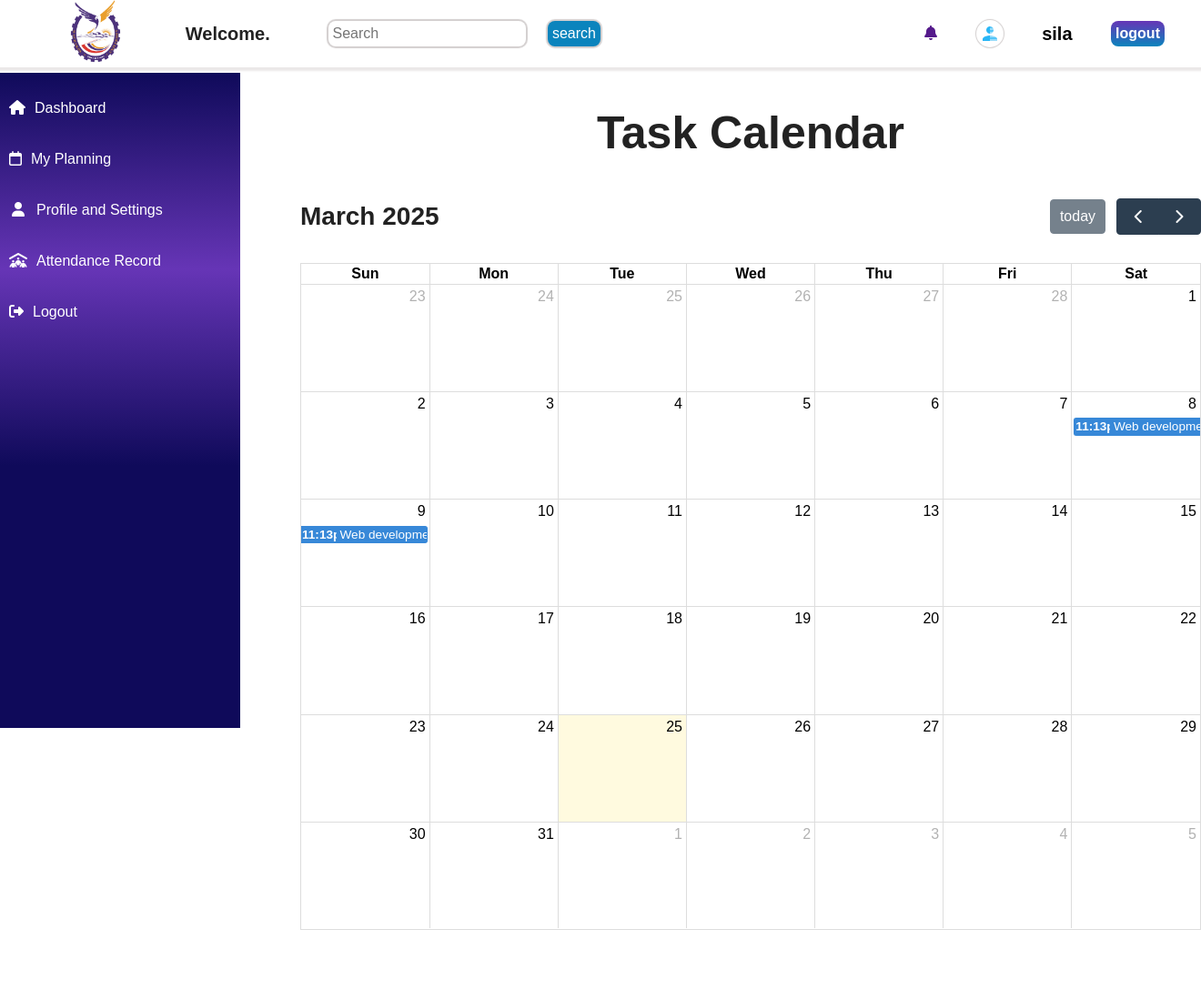
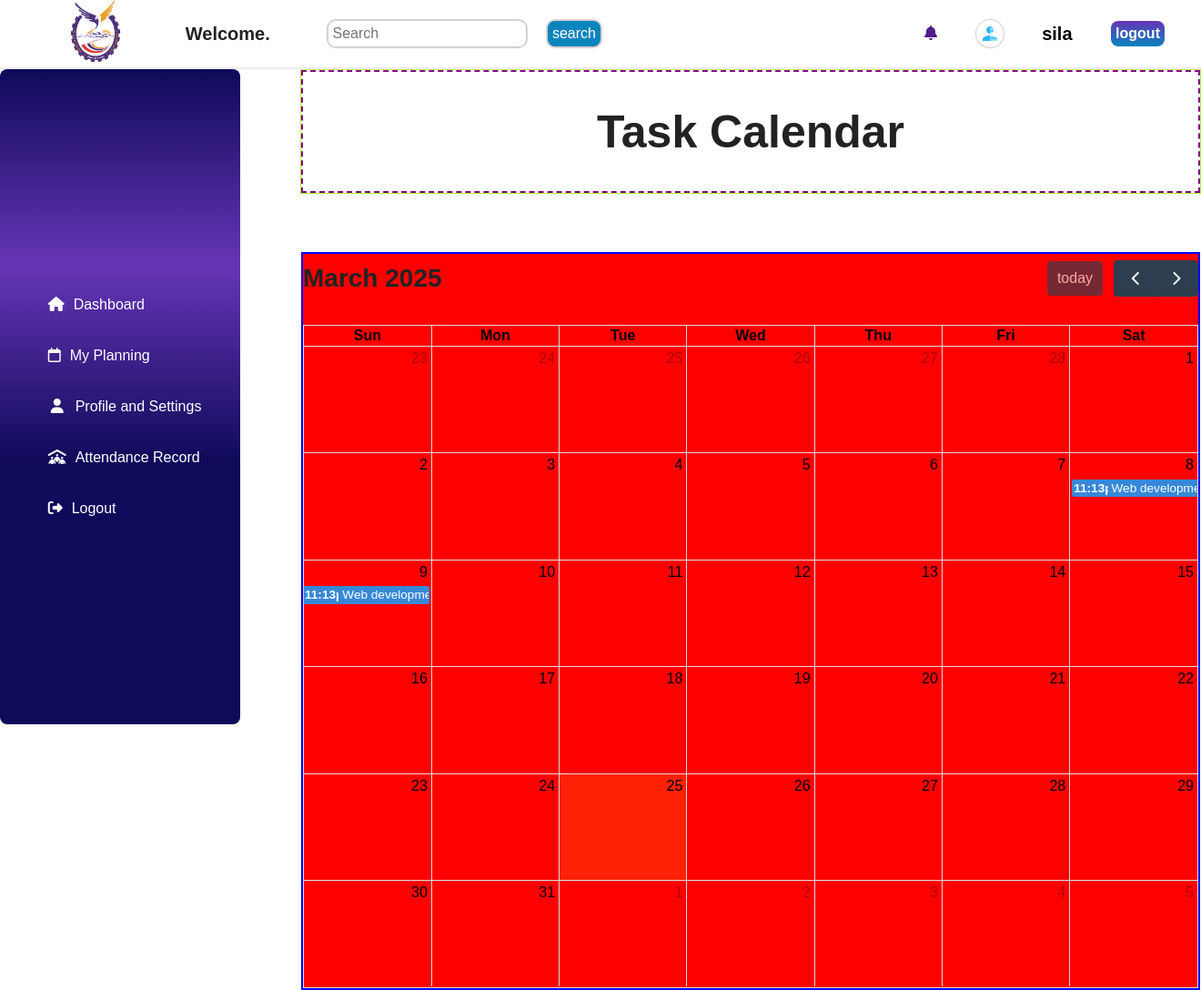
Before and after one commit to IamSila/attendance-system_with_face_recognition, a Django app: page /planning/ in a window 1320 px wide. Shown: the whole page at 91% size. Before the commit the page ends 1022 px from the top, so only its background shows below. Run offline with Django 5.2, Linux system fonts and the light colour scheme; a user stored in the database is signed in; data comes from the database, SQL or seed files in the repository; both versions use the stored data as it was after the commit; lists and menus that the app fills with data are empty.

Commit message:
attendance system progressing

```diff
--- a/static/css/dashboard.css
+++ b/static/css/dashboard.css
@@ -403,6 +403,12 @@
     display: flex;
     justify-items: space-evenly;
     align-items: center;
+    background-color: white;
+    position: fixed;
+    top: 0;
+    left: 0;
+    right: 0;
+    z-index: 999;
 
     /* gap: 50px; */
 }
@@ -507,9 +513,12 @@
 
 #dash-section {
     background-color: whitesmoke;
-    height: 100%;
+    height: 200%;
     display: flex;
     width: 100%;
+    position: absolute;
+    top: 76px;
+    height: auto;
 }
 
 #dash-section .dash-section-left    {
--- a/static/css/home.css
+++ b/static/css/home.css
@@ -389,20 +389,28 @@ p {
     margin: 15px 0 20px 0;
 }
 
-
+#body-section {
+  height: auto;
+}
 
 #section-heading {
   position: relative;
+
 }
 
 #section-heading .heading-container {
   display: flex;
   justify-items: space-evenly;
   align-items: center;
-  position: sticky;
+  /* height: 100%; */
+  background-color: white;
+  position: fixed;
+  top: 0;
+  left: 0;
+  right: 0;
+  z-index: 999;
   /* border: red 2px solid; */
-  box-shadow: 0 2px 2px 2px rgb(235, 232, 232);
-  z-index: 999;
+  box-shadow: 0 0 2px 2px rgb(235, 232, 232);
 
   /* gap: 50px; */
 }
@@ -514,16 +522,28 @@ p {
 .section-2 {
   display: flex;
   align-items: center;
-  /* justify-content: space-around; */
+  justify-content: center;
+  width: 100%;
+  /* height: auto; */
+  /* position: absolute;
+  top: 76px;
+  gap: 40px; */
+  border: 5px solid red;
 
 }
 .section-2 .side-nav {
   background-image: linear-gradient(to top, rgb(15, 10, 90) 40%, rgb(102, 53, 182), rgb(15, 10, 90));
   width: 20%;
   height: 90vh;
-  position: absolute;
-  top: 80px;
+  position: fixed;
+  top: 76px;
   left: 0;
+  z-index: 999;
+  border-radius: 8px;
+  display: flex;
+  justify-content: center;
+  align-items: center;
+
 
 
 }
@@ -577,20 +597,23 @@ p {
 
 
 
+
 /* features section */
-.features-section {
+.section-2 .features {
   display: flex;
   justify-content: center;
   align-items: center;
   /* border: 2px solid red; */
-  height: 90vh;
-  width: auto;
+  height: auto;
+  width: 75%;
   position: absolute;
-  top: 80px;
+  top: 76px;
   left: 300px;
+  border: 1px solid greenyellow;
+  margin-left: 30px;
 }
 
-.features-section .features-container {
+.features .features-container {
   display: flex;
   justify-content: center;
   align-items: center;
@@ -599,11 +622,11 @@ p {
   box-shadow: 0 0 1px 3px rgb(241, 240, 240);
   width: 80%;
   background-image: linear-gradient(to top, rgb(11, 132, 189), rgb(102, 53, 182));
-  /* border: 1px red solid; */
+  border: 1px red solid;
 
 }
 
-.features-section .feature-box {
+.features .feature-box {
   display: flex;
   justify-content: center;
   align-items: center;
@@ -616,16 +639,16 @@ p {
   margin: 20px;
 }
 
-.features-section .feature-box img {
+.features .feature-box img {
   margin: 10px;
 }
 
-.features-section .feature-box:hover {
+.features .feature-box:hover {
   transform: scale(1.15);
   box-shadow: 20px 20px 34px rgba(0, 0, 0, 0.03);
 }
 
-.features-section .feature-box h4 {
+.features .feature-box h4 {
   display: inline;
   /* width: 90%; */
   font-size: 15px;
@@ -638,22 +661,22 @@ p {
   margin: 10px;
 }
 
-.features-section .feature-box:nth-child(2) h4 {
+.features .feature-box:nth-child(2) h4 {
   background-color: #d1e8f2;
 }
 
-.features-section .feature-box:nth-child(3) h4 {
+.features .feature-box:nth-child(3) h4 {
   background-color: #cdebbc;
 }
 
-.features-section .feature-box:nth-child(4) h4 {
+.features .feature-box:nth-child(4) h4 {
   background-color: #cdd4f8;
 }
 
-.features-section .feature-box:nth-child(5) h4 {
+.features .feature-box:nth-child(5) h4 {
   background-color: #f6dbf6;
 }
 
-.features-section .feature-box:nth-child(6) h4 {
+.features .feature-box:nth-child(6) h4 {
   background-color: #fff2e5;
 }
--- a/static/css/planning2.css
+++ b/static/css/planning2.css
@@ -1,14 +1,18 @@
-.content-section  {
-    width: 75%;
-    margin-left: 30px;
-    margin-right: 30px;
-    height: 90vh;
+.calendar-container {
+    display: flex;
+    justify-content: center;
+    align-items: center;
+    flex-direction: column;
+    width: 100%;
+    height: 100%;
+    overflow: hidden;
+    border: 2px dashed purple;
+}
+#calendar {
     position: absolute;
-    top: 80px;
-    left: 300px;
+    top: 200px;
+    width: 100%;
+    border: 2px blue solid;
+    /* z-index: 999; */
+    background-color: red;
 }
-
-
-.content-section #calender {
-    border: red solid 2px;
-}
--- a/static/css/profile.css
+++ b/static/css/profile.css
@@ -1,41 +1,34 @@
- /* Reset default margins and padding */
- /* * {
-    margin: 0;
-    padding: 0;
-    box-sizing: border-box;
-    font-family: Arial, sans-serif;
-}
-
-body {
-    background-color: #f5f5f5;
-    padding: 20px;
-} */
-
-.content-section  {
-    width: 75%;
-    margin-left: 30px;
-    margin-right: 30px;
-    height: 90vh;
-    position: absolute;
-    top: 80px;
-    left: 300px;
-}
-
 /* Main profile container */
-.profile-container {
-    max-width: 600px;
+.features .profile-container {
+    /* max-width: 900px; */
+    /* position: absolute;
+    top: 0; */
+    width: 100%;
+    /* height: 100vh; */
     margin: 0 auto;
     background-color: white;
     border-radius: 8px;
     box-shadow: 0 2px 4px rgba(0, 0, 0, 0.1);
     padding: 30px;
+    border: 1px red solid;
 }
 
 /* Profile header section */
 .profile-header {
     margin-bottom: 30px;
-    border-bottom: 1px solid #eee;
-    padding-bottom: 20px;
+    /* border-bottom: 1px solid #eee; */
+    /* padding-bottom: 20px; */
+    padding: 10px;
+    /* border: 1px solid red; */
+    border-radius: 8px;
+    box-shadow: 0 0 1px 1px rgba(0, 0, 0, 0.1);
+}
+
+.profile-container .personal-info {
+    /* border: 1px solid black; */
+    border-radius: 8px;
+    padding: 10px;
+    box-shadow: 0 0 1px 1px rgba(0, 0, 0, 0.1);
 }
 
 .profile-header h1 {
@@ -102,6 +95,11 @@ body {
 /* Address section */
 .address-section {
     margin-bottom: 30px;
+    /* border: 1px solid black; */
+    box-shadow: 0 0 1px 1px rgba(0, 0, 0, 0.1);
+    border-radius: 8px;
+    padding: 10px;
+    margin-top: 30px;
 }
 
 /* Edit button */
--- a/templates/base.html
+++ b/templates/base.html
@@ -7,6 +7,8 @@
     <meta name="viewport" content="width=device-width, initial-scale=1.0">
     <title>Attendance system</title>
     <link rel="stylesheet" href="{% static 'css/home.css' %}">
+    <link rel="stylesheet" href="{% static 'css/profile.css' %}">
+
     {% block css %}
     {% endblock css %}
 
@@ -18,6 +20,7 @@
 </head>
 <body>
 
+    <section id="body-section">
         <section id="section-heading">
             <div class="heading-container">
                 <div class="left">
@@ -63,13 +66,14 @@
                 </div>
             </section>
 
-        <section class="content-section">
+            <section class="features">
                 {% block content %}
 
                 {% endblock %}
             </section>
 
         </section>
+    </section>
 
 
     <script src="{% static 'js/planning.js' %}"></script>
--- a/templates/home.html
+++ b/templates/home.html
@@ -2,7 +2,7 @@
 {% load static %}
 
     {% block content %}
-        <section class="features-section">
+
         <div class="features-container">
             <div class="feature-box">
                 <img src="{% static 'images/features/attendance.png' %}" alt="attendance image">
@@ -34,7 +34,7 @@
                 <h4>Authorize User</h4>
             </div>
         </div>
-        </section>
-    </section>
+
+
 
     {% endblock%}
--- a/templates/planning2.html
+++ b/templates/planning2.html
@@ -7,15 +7,18 @@
 <head>
     <title>Task Calendar</title>
     <link href="https://cdn.jsdelivr.net/npm/fullcalendar@5.11.3/main.min.css" rel="stylesheet">
+    <script src="https://cdn.jsdelivr.net/npm/fullcalendar@5.11.3/main.min.js"></script>
     {% block css %}
         <link rel="stylesheet" href="{% static 'css/planning2.css' %}">
-    {% endblock %}
-    <script src="https://cdn.jsdelivr.net/npm/fullcalendar@5.11.3/main.min.js"></script>
-</head>
-<body>
+    {% endblock css %}
+
     {% block content %}
-    <center><h1>Task Calendar</h1></center>
-    <div id="calendar"></div>
+        <div class="calendar-container">
+            <center><h1>Task Calendar</h1></center>
+            <div id="calendar">
+
+            </div>
+        </div>
 
     <script>
         document.addEventListener('DOMContentLoaded', function() {
@@ -33,6 +36,4 @@
             calendar.render();
         });
     </script>
-    {%endblock content %}
-</body>
-</html>
+    {% endblock content %}
```
Also changed, not shown: templates/profile.html (+8 -6 lines), db.sqlite3. Lines whose indentation alone changed are shown as unchanged.
